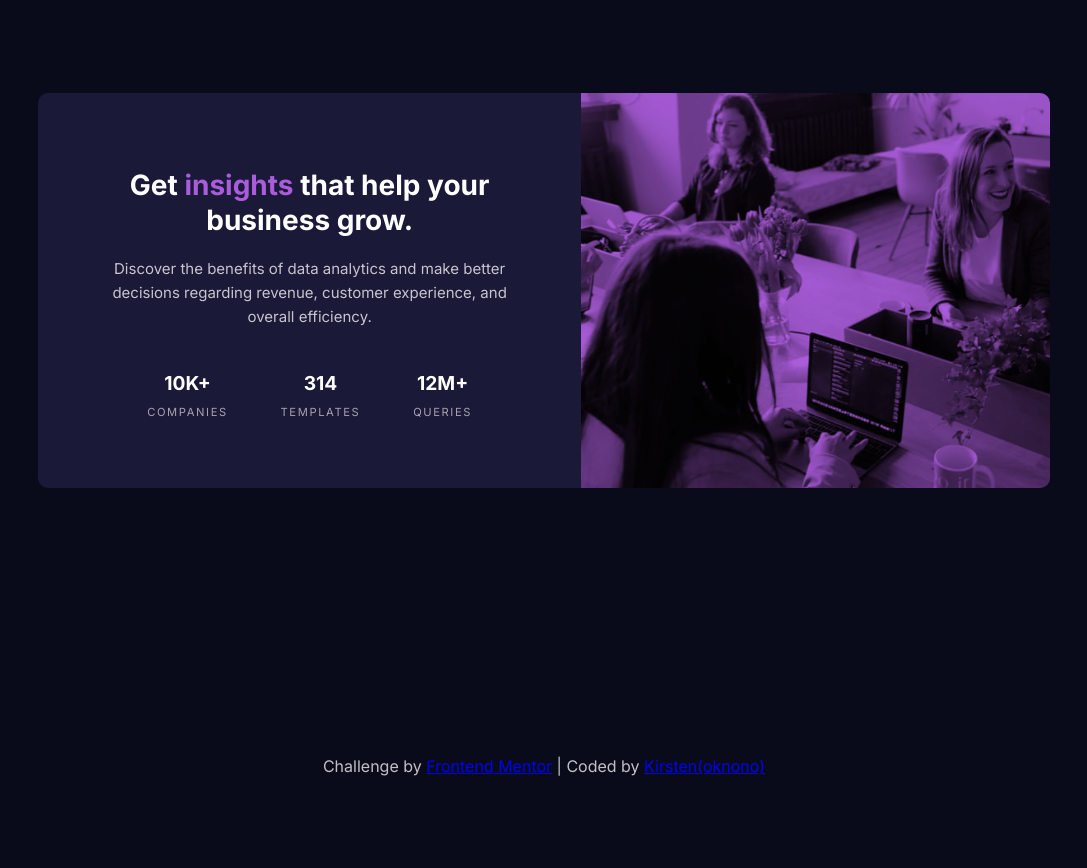
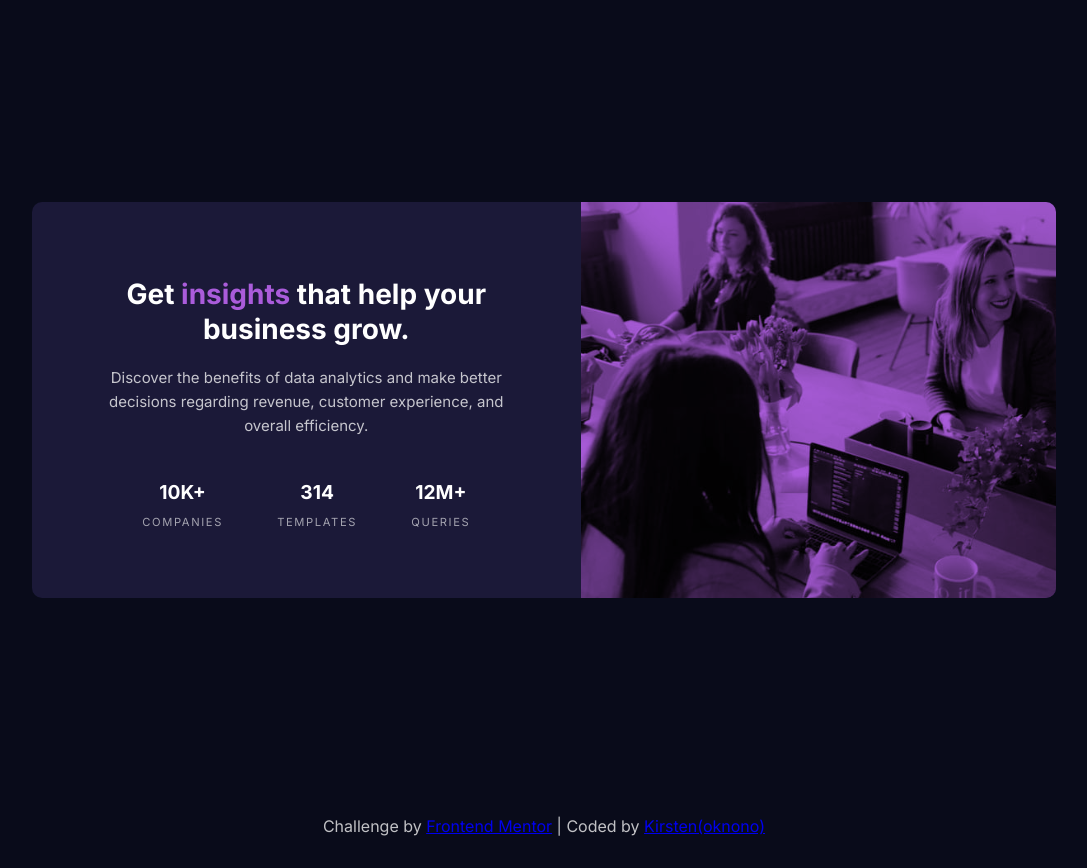
Before and after one commit to oknono/FM_preview_card, a plain HTML site: page index.html in a window 1280 px wide. Shown: the whole page, without its empty margins (96-1183 px from the left). Before the commit the page ends 816 px from the top, so only its background shows below. Drawn offline with Linux system fonts and the light colour scheme.

Commit message:
Center card in screen

```diff
--- a/style.css
+++ b/style.css
@@ -13,18 +13,22 @@
     box-sizing: inherit;
 }
 
-body {
-    background-color: var(--main-bg-color);
-    color: var(--main-text-color);
+html {
     font-family: 'Inter';
     font-weight: 400;
+    color: var(--main-text-color);
+}
+
+body {
+    margin: 0;
+    background-color: var(--main-bg-color);
+}
+main {
     display: flex;
     flex-direction: column;
-    min-height: 100vh;
-}
-
-main {
-    flex: 1;
+    height: 100vh;
+       justify-content: center;
+    align-items: center;
 }
 
 .card {
```
